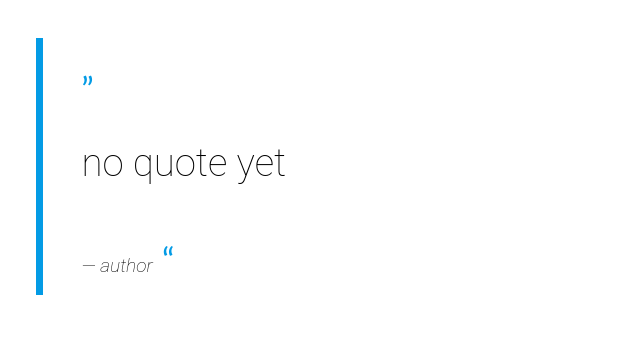
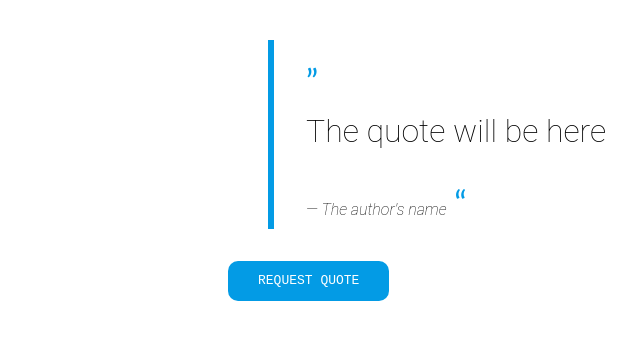
Before and after one commit to cgbl-90/inspirational_quotes_with_API, a website built with Parcel: page index.html in a window 1280 px wide. Shown: the whole page, without its empty margins (12-652 px from the left). Built offline with nearby package versions, Linux system fonts and the light colour scheme; no server answers.

Commit message:
Summary
- Fixed styles
- Created button to request quote

```diff
--- a/index.html
+++ b/index.html
@@ -1,5 +1,6 @@
 <!DOCTYPE html>
 <html>
+
 <head>
   <title>Inspirational quotes</title>
   <meta charset="UTF-8" />
@@ -8,13 +9,16 @@
   <link rel="stylesheet" href="src/styles.css" />
   <script src="https://cdn.jsdelivr.net/npm/axios/dist/axios.min.js"></script>
 </head>
+
 <body>
   <div class="card">
     <blockquote class="sidekick">
-        <p id="quote">no quote yet</p>
-        <cite id="author">author</cite>
+      <p id="quote">The quote will be here</p>
+      <cite id="author">The author's name</cite>
     </blockquote>
+    <button id="btn" onclick="generateQuote()">REQUEST QUOTE</button>
   </div>
+  <script src="src/scripts.js"></script>
 </body>
-  <script src="src/scripts.js"></script>
+
 </html>
--- a/src/scripts.js
+++ b/src/scripts.js
@@ -1,15 +1,14 @@
-const axios = require("axios");
-
 const options = {
   method: "GET",
   url: "https://quotes15.p.rapidapi.com/quotes/random/",
   headers: {
     "X-RapidAPI-Key": "b723c16644mshb9e1ad5089cb612p1a9e00jsne6fd15687231",
-    "X-RapidAPI-Host": "quotes15.p.rapidapi.com"
-  }
+    "X-RapidAPI-Host": "quotes15.p.rapidapi.com",
+  },
 };
 
 function generateQuote() {
+  console.log("clicked button");
   axios
     .request(options)
     .then(function (response) {
@@ -24,5 +23,3 @@ function generateQuote() {
 
 let pquote = document.querySelector("#quote");
 let pauthor = document.querySelector("#author");
-
-generateQuote();
--- a/src/styles.css
+++ b/src/styles.css
@@ -3,16 +3,58 @@
   padding-left: 1em;
   border-left: 0.2em solid #039be5;
   font-family: 'Roboto', serif;
-  font-size: 2.4em;
-  line-height: 1.5em;
+  font-size: 2em;
+  line-height: 1.2em;
   font-weight: 100;
 }
-.sidekick:before, .sidekick:after {
+
+.sidekick:before,
+.sidekick:after {
   font-family: Calibri;
-    color: #039be5;
-    font-size: 34px;
+  color: #039be5;
+  font-size: 34px;
 }
-.sidekick:before {content: '\201e'}
-.sidekick:after {content: '\201c';}
-.sidekick cite {font-size: 50%; text-align:center; top:50%}
-.sidekick cite:before {content: '  \2015  '}
+
+.sidekick:before {
+  content: '\201e'
+}
+
+.sidekick:after {
+  content: '\201c';
+}
+
+.sidekick cite {
+  font-size: 50%;
+  text-align: center;
+  top: 50%
+}
+
+.sidekick cite:before {
+  content: '  \2015  '
+}
+
+body {
+  display: flex;
+  justify-content: center;
+  align-items: center;
+}
+
+.card {
+  width: 800px;
+}
+
+button {
+  background-color: #039be5;
+  color: white;
+  font-family: monospace;
+  font-size: 1em;
+  line-height: 1.5em;
+  border: none;
+  padding: 10px 30px;
+  border-radius: 10px;
+}
+
+button:hover,
+button:focus {
+  background-color: #187db0;
+}
```
Lines whose indentation alone changed are shown as unchanged.
